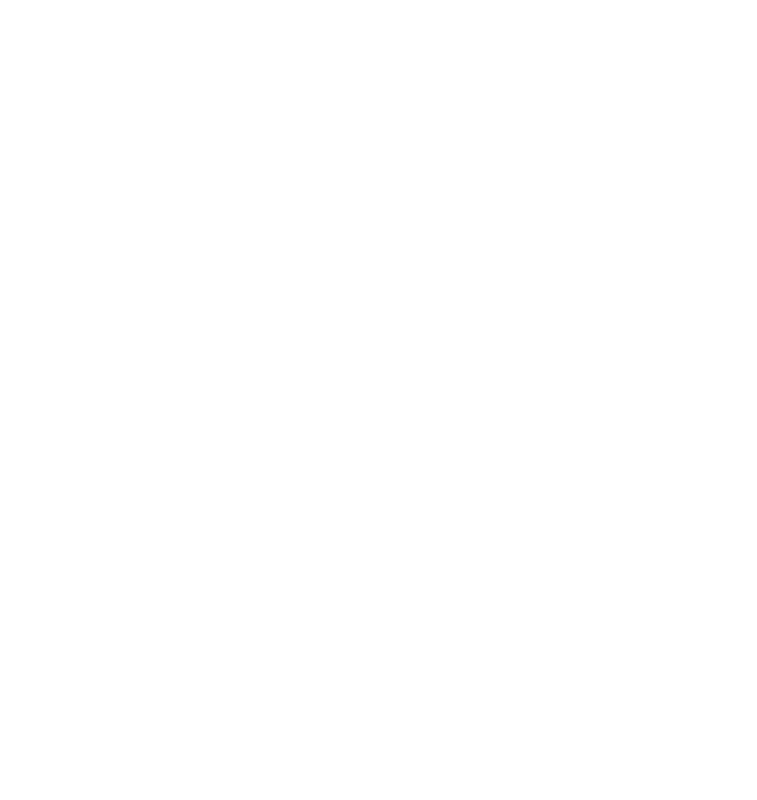
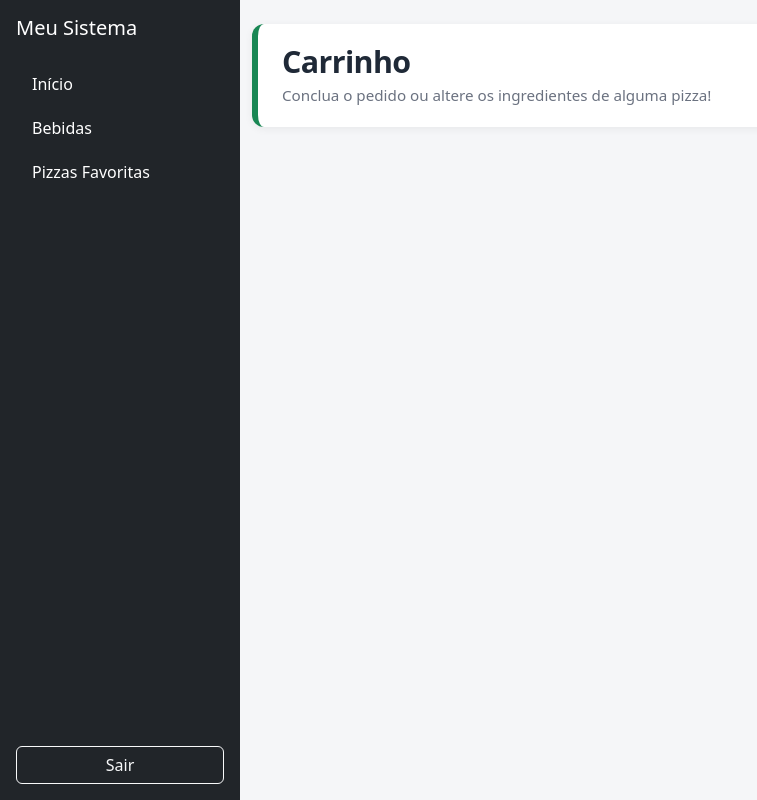
Before and after one commit to renatoxd152/PizzariaProjeto, a React (Vite) app in the folder pizzaria-frontend/: page /carrinho in a window 1280 px wide. Before the commit this address had no page. Shown: the whole page, without its empty margins (0-757 px from the left). Built offline with nearby package versions, Linux system fonts and the light colour scheme.

Commit message:
refactor: Estrutura de pages alterada

```diff
--- /dev/null
+++ b/package.json
@@ -0,0 +1,5 @@
+{
+  "dependencies": {
+    "bootstrap-icons": "^1.13.2"
+  }
+}
--- a/pizzaria-frontend/package.json
+++ b/pizzaria-frontend/package.json
@@ -12,6 +12,7 @@
   "dependencies": {
     "@hookform/resolvers": "^5.9.1",
     "bootstrap": "^5.3.8",
+    "bootstrap-icons": "^1.13.2",
     "react": "^19.2.8",
     "react-dom": "^19.2.8",
     "react-hook-form": "^7.89.0",
--- a/pizzaria-frontend/src/components/Menu/MenuLateral.tsx
+++ b/pizzaria-frontend/src/components/Menu/MenuLateral.tsx
@@ -28,8 +28,6 @@ export const MenuLateral: React.FC<MenuLateralProps> = ({
         <aside className={`menu-lateral bg-dark text-white ${className}`}>
             <div className="menu-lateral__topo d-flex align-items-center justify-content-between p-3">
                 <h5 className="mb-0">{titulo}</h5>
-
-                {/* botão hambúrguer: só aparece no celular */}
                 <button
                     type="button"
                     className="btn btn-outline-light btn-sm d-md-none"
--- /dev/null
+++ b/pizzaria-frontend/src/components/carrinhoCliente/index.tsx
@@ -0,0 +1,13 @@
+import * as React from "react";
+import {MenuInicial} from "../layouts/Menu/LayoutMenu.tsx";
+
+export const CarrinhoCliente: React.FC = () =>
+{
+    return(
+        <MenuInicial
+            titulo="Carrinho"
+            subtitulo="Conclua o pedido ou altere os ingredientes de alguma pizza!"
+        >
+        </MenuInicial>
+    )
+}
--- a/pizzaria-frontend/src/pages/menu/MenuPizzasCliente.tsx
+++ b/pizzaria-frontend/src/components/layouts/Menu/pizza/MenuPizza.tsx
@@ -1,7 +1,8 @@
 import * as React from "react";
-import { useMemo, useState } from "react";
-import { MenuInicial } from "../../components/layouts/Menu/LayoutMenu.tsx";
-import { PizzaItem } from "../../components/pizzas/PizzaItem.tsx";
+import {useMemo, useState} from "react";
+import {useNavigate} from "react-router";
+import {MenuInicial} from "../LayoutMenu.tsx";
+import {PizzaItem} from "../../../pizzas/PizzaItem.tsx";
 
 type Categoria = "Tradicional" | "Especial" | "Doce";
 
@@ -169,7 +170,7 @@ export const MenuPizzasCliente: React.FC = () => {
     const [busca, setBusca] = useState("");
     const [categoria, setCategoria] = useState<"Todas" | Categoria>("Todas");
     const [qtdPedido, setQtdPedido] = useState(0);
-
+    const navigate = useNavigate();
     const pizzasFiltradas = useMemo(() => {
         const termo = busca.trim().toLowerCase();
         return pizzas.filter(
@@ -185,8 +186,19 @@ export const MenuPizzasCliente: React.FC = () => {
             titulo="Cardápio de Pizzas"
             subtitulo="Escolha sua pizza favorita e monte seu pedido"
             acoes={
-                <button className="btn btn-success">
-                    Ver pedido {qtdPedido > 0 && <span className="badge text-bg-light ms-1">{qtdPedido}</span>}
+                <button
+                    type="button"
+                    className="btn btn-success rounded-circle position-relative d-flex align-items-center justify-content-center"
+                    style={{ width: 48, height: 48 }}
+                    aria-label={`Carrinho, ${qtdPedido} itens`}
+                    onClick={() => navigate("/carrinho")}
+                >
+                    <i className="bi bi-cart3 fs-5"></i>
+                    {qtdPedido > 0 && (
+                        <span className="position-absolute top-0 start-100 translate-middle badge rounded-pill bg-danger">
+                {qtdPedido}
+            </span>
+                    )}
                 </button>
             }
         >
--- a/pizzaria-frontend/src/main.tsx
+++ b/pizzaria-frontend/src/main.tsx
@@ -2,6 +2,7 @@ import { StrictMode } from 'react'
 import { createRoot } from 'react-dom/client'
 import './index.css'
 import "bootstrap/dist/css/bootstrap.min.css";
+import "bootstrap-icons/font/bootstrap-icons.css";
 import App from './App.tsx'
 import {BrowserRouter} from "react-router";
 
--- /dev/null
+++ b/pizzaria-frontend/src/pages/carrinho/index.tsx
@@ -0,0 +1,8 @@
+import {CarrinhoCliente} from "../../components/carrinhoCliente";
+
+export default () =>
+{
+    return(
+        <CarrinhoCliente/>
+    )
+}
--- a/pizzaria-frontend/src/pages/menu/index.tsx
+++ b/pizzaria-frontend/src/pages/menu/index.tsx
@@ -1,4 +1,4 @@
-import {MenuPizzasCliente} from "./MenuPizzasCliente.tsx";
+import {MenuPizzasCliente} from "../../components/layouts/Menu/pizza/MenuPizza.tsx";
 
 export default () =>
 {
--- a/pizzaria-frontend/src/routes/AppRoutes.tsx
+++ b/pizzaria-frontend/src/routes/AppRoutes.tsx
@@ -1,8 +1,8 @@
 import { Routes, Route, Navigate } from "react-router";
 import CadastroUsuario  from "../pages/usuarios/cadastro";
 import {LoginUsuario} from "../components/Usuario/login";
-import {MenuPizzasCliente} from "../pages/menu/MenuPizzasCliente.tsx";
-
+import MenuPizzasCliente from "../pages/menu/index.tsx";
+import CarrinhoCliente from "../pages/carrinho/index.tsx";
 export const AppRoutes = () => {
     return (
         <Routes>
@@ -10,6 +10,7 @@ export const AppRoutes = () => {
             <Route path="/usuarios/cadastro" element={<CadastroUsuario />} />
             <Route path="/login" element={<LoginUsuario/>}/>
             <Route path="/pizzas" element={<MenuPizzasCliente/>} />
+            <Route path="/carrinho" element={<CarrinhoCliente/>}/>
         </Routes>
     );
 };
```
Also changed, not shown: 2 other files (tests, documents, lock files or other folders).
